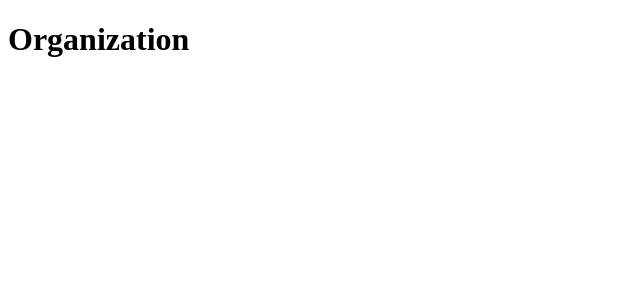
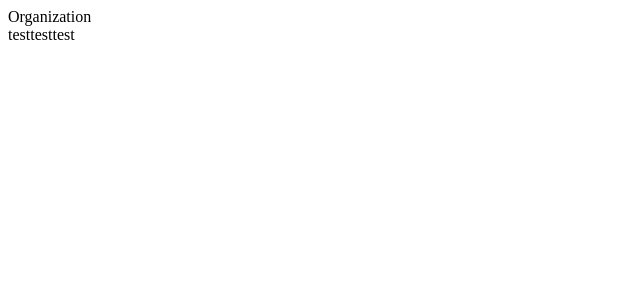
Before and after one commit to ImmigrantHub/ImmigrantHub, a React app: page /#/organization in a window 1280 px wide. Shown: the top 300 px of the page, without its empty margins (0-640 px from the left). Built offline with nearby package versions, Linux system fonts and the light colour scheme; the HTML template or start-up script is replaced by a standard one.

Commit message:
[added] material ui

```diff
--- a/src/public/app/App.js
+++ b/src/public/app/App.js
@@ -1,11 +1,36 @@
 import React from 'react';
 import { render } from 'react-dom';
+import MuiThemeProvider from 'material-ui/styles/MuiThemeProvider';
+import {
+  HashRouter as Router,
+  Route,
+  // Link,
+  // Redirect,
+  // withRouter,
+} from 'react-router-dom';
+
+import Login from './Login.jsx';
+import Organization from './Organization.jsx';
+import User from './User.jsx';
 
 class App extends React.Component {
   render() {
     return (
-      <div className="App">
-      </div>
+      <MuiThemeProvider>
+        <Router>
+          <div>
+            <Route exact path="/" render={() => (
+              <Login/>
+            )}/>
+            <Route exact path="/organization" render={() => (
+              <Organization/>
+            )}/>
+            <Route exact path="/user" render={() => (
+              <User/>
+            )}/>
+          </div>
+        </Router>
+      </MuiThemeProvider>
     );
   }
 }
--- a/src/public/app/Organization.jsx
+++ b/src/public/app/Organization.jsx
@@ -2,8 +2,13 @@ import React from 'react';
 
 const Organization = props => {
   return (
-    <div>
-      <h1>Organization</h1>
+    <div className="Organization">
+      <div className="Organization__title">Organization</div>
+      <div className="Organization__content">
+        <span>test</span>
+        <span>test</span>
+        <span>test</span>
+      </div>
     </div>
   )
 };
--- a/src/public/app/index.js
+++ b/src/public/app/index.js
@@ -1,40 +1,5 @@
 import React from 'react';
-import { render } from 'react-dom';
-import {
-  HashRouter as Router,
-  Route,
-  // Link,
-  // Redirect,
-  // withRouter,
-} from 'react-router-dom';
+import ReactDom from 'react-dom';
+import App from './App.js';
 
-import App from './App.js';
-import Login from './Login.jsx';
-import Organization from './Organization.jsx';
-import User from './User.jsx';
-
-class Main extends React.Component {
-  constructor(props) {
-    super(props);
-  }
-
-  render() {
-    return (
-      <Router>
-        <div>
-          <Route exact path="/" render={() => (
-            <Login/>
-          )}/>
-          <Route exact path="/organization" render={() => (
-            <Organization/>
-          )}/>
-          <Route exact path="/user" render={() => (
-            <User/>
-          )}/>
-        </div>
-      </Router>
-    );
-  }
-}
-
-render(<Main />, document.getElementById('app'));
+ReactDom.render(<App/>, document.getElementById('app'));
```
